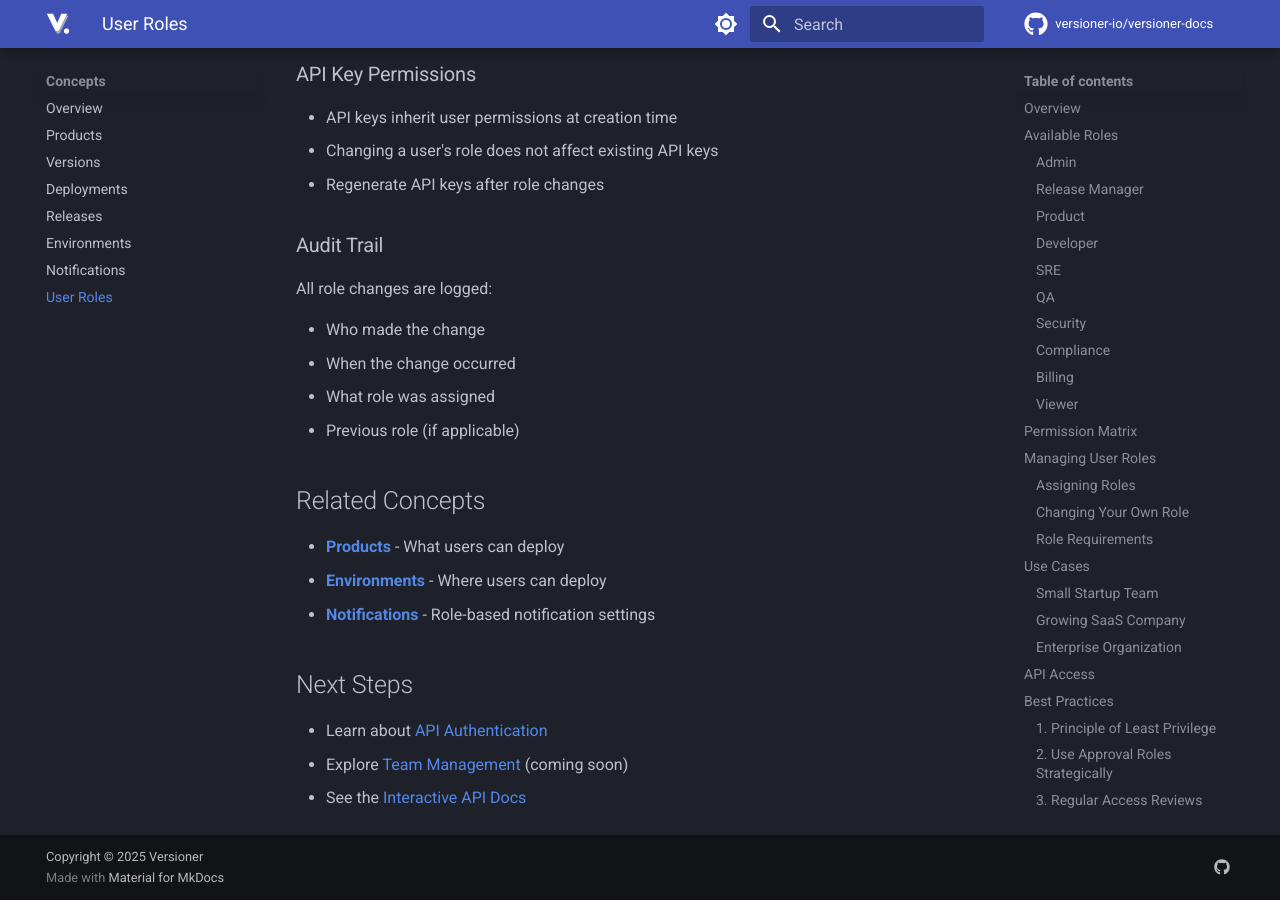
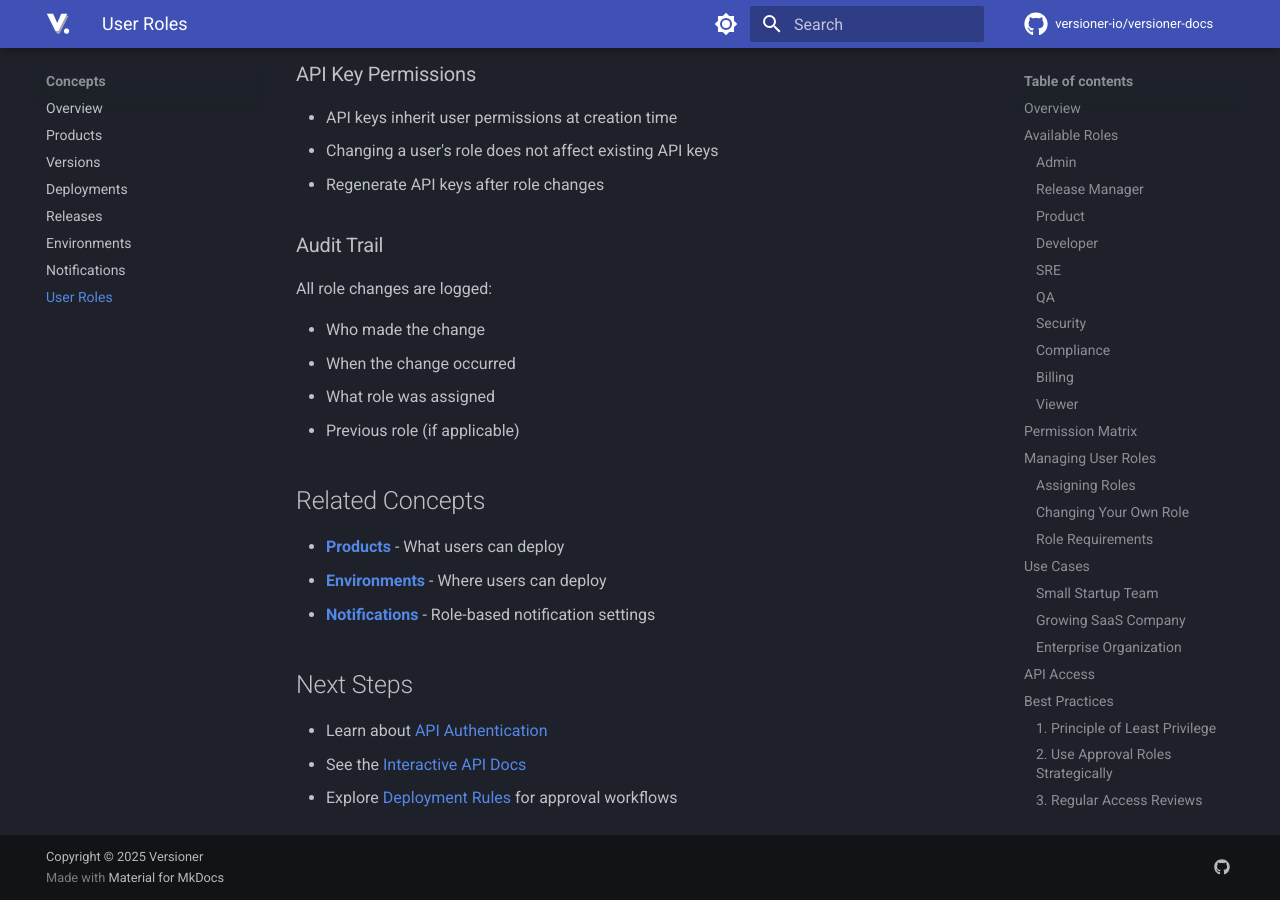
Before and after one commit to versioner-io/versioner-docs, an MkDocs documentation site: the page built from public/concepts/user-roles.md, in a window 1280 px wide and 900 px high, scrolled down 8086 px. Built offline with MkDocs 1.6.1 and Material for MkDocs 9.7.7, drawn with Linux system fonts in a browser that asks for light colours; comment, search, counter and statistics services are not loaded.

Commit message:
Fix build errors

```diff
--- a/public/concepts/user-roles.md
+++ b/public/concepts/user-roles.md
@@ -372,5 +372,5 @@ All role changes are logged:
 ## Next Steps
 
 - Learn about [API Authentication](../api/authentication.md)
-- Explore [Team Management](../guides/team-management.md) (coming soon)
 - See the [Interactive API Docs](../api/interactive-docs.md)
+- Explore [Deployment Rules](deployment-buttons.md) for approval workflows
```
Also changed, not shown: 2 other files.
